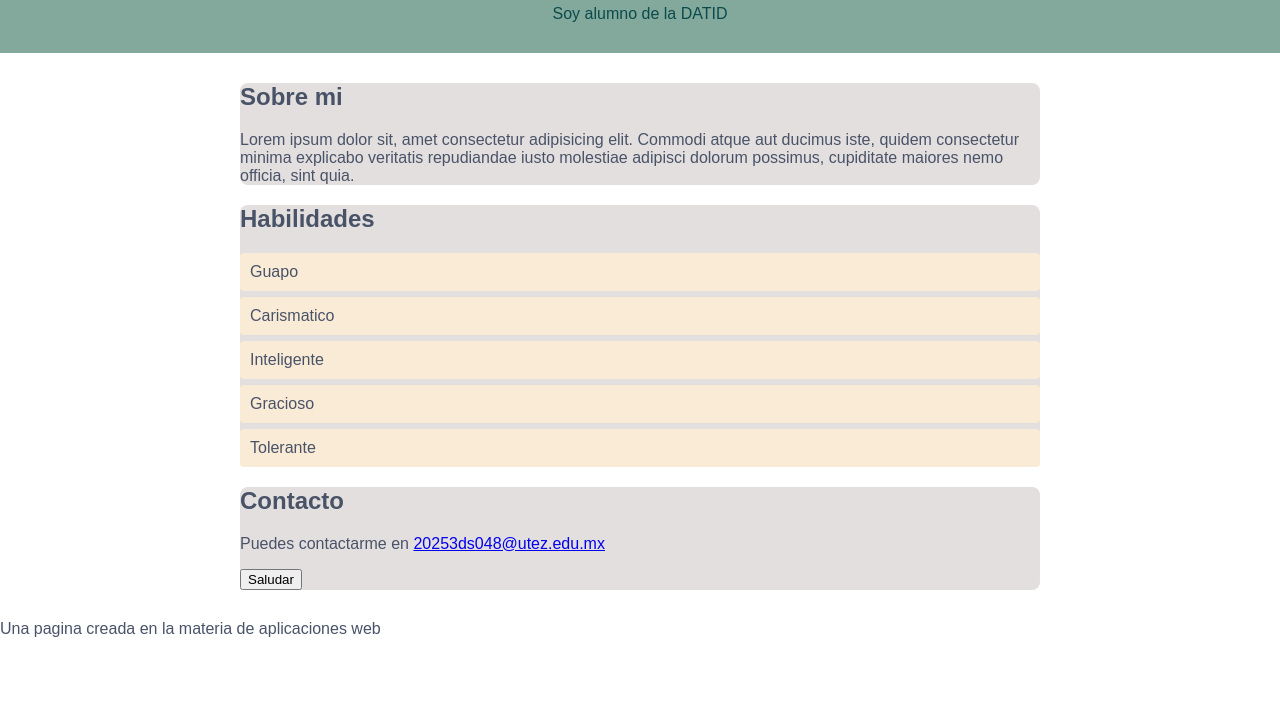
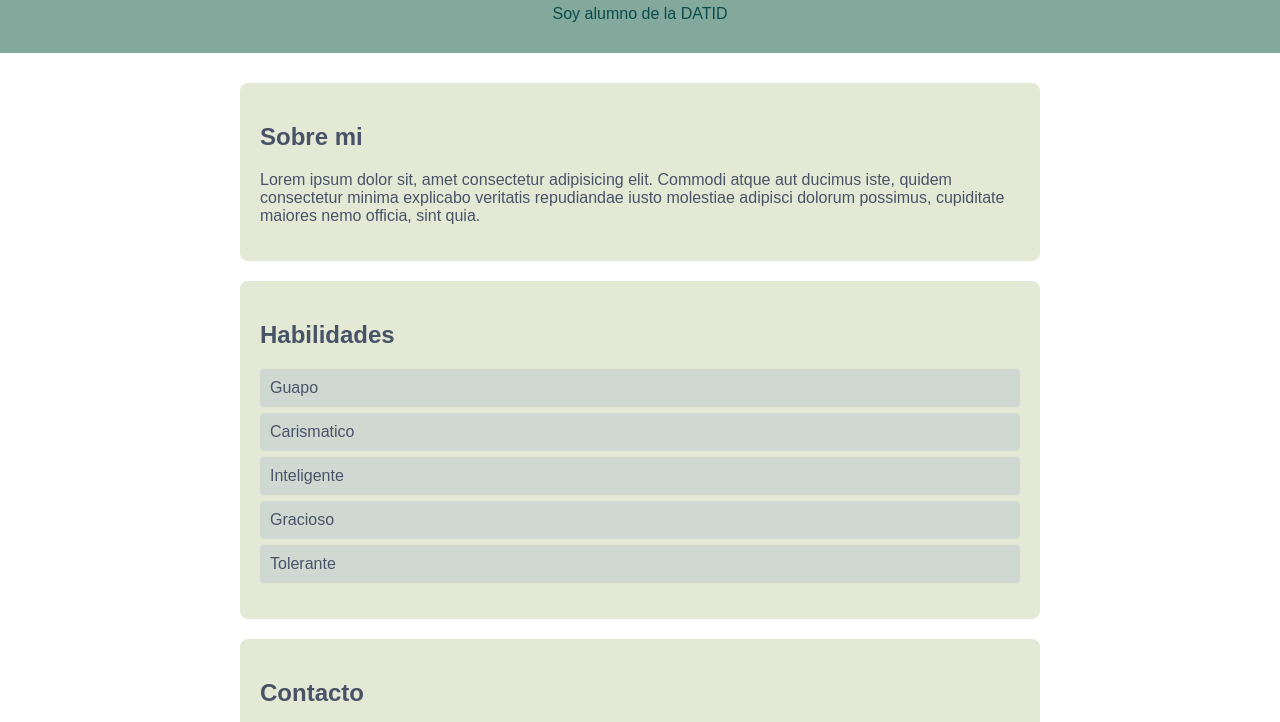
Before and after one commit to 20253ds048-joce/poo-2026-b-html-01, a plain HTML site: page index.html in a window 1280 px wide. Shown: the part 78-800 px from the top of the page. Drawn offline with Linux system fonts and the light colour scheme.

Commit message:
[MODIFICACION] modificacion prectica

```diff
--- a/script.js
+++ b/script.js
@@ -0,0 +1,27 @@
+
+const btnSaludar = document.getElementById("btn-saludar");
+let mensajeMostrado = false;
+
+console.log(btnSaludar);
+
+btnSaludar.addEventListener("click", function () {
+    console.log("click");
+
+    if(!mensajeMostrado){
+        const seccionContacto = document.getElementById("contacto");
+
+        const mensajes = document.createElement("p");
+        mensajes.textContent = "Gracias por tu visita";
+        mensajes.style.color = "#27ae60";
+        mensajes.style.fontWeight = "bold";
+
+        seccionContacto.appendChild(mensajes);
+        mensajeMostrado = true;
+        btnSaludar.textContent = "Mensaje enviado";
+        btnSaludar.disabled = true;
+        btnSaludar.style.backgroundColor = "#bdc3c7";
+
+    }
+
+}
+)
--- a/style.css
+++ b/style.css
@@ -32,9 +32,9 @@ main{
 }
 
 section{
-    background-color: #d3caca9a;
+    background-color: #d1dbb99a;
     border-radius: 8px;
-    padding: 20px
+    padding: 20px;
     margin-bottom: 20px;
 }
 
@@ -44,8 +44,42 @@ ul{
 }
 
 ul li{
-    background-color: antiquewhite;
+    background-color: rgba(204, 214, 209, 0.829);
     margin: 6px 0;
     padding: 10px;
     border-radius: 4px;
 }
+
+a{
+    text-decoration: none;
+    color:rgb(177, 96, 96);
+
+}
+
+a:hover{
+    text-decoration: underline;
+}
+
+#btn-saludar{
+    martig-top: 12px;
+    padding: 10px 24px;
+    background-color: #495368;
+    color: white;
+    border-radius: 4px;
+    cursor: pointer;
+    font-size: 1em;
+    border: none;
+
+}
+
+#btn-saludar:hover{
+    background-color: #394255;
+}
+
+footer{
+    text-align: center;
+    padding: 20px;
+    background-color: #495368;
+    font-size: 0.8em;
+    color:#cec2c2;
+}
```
